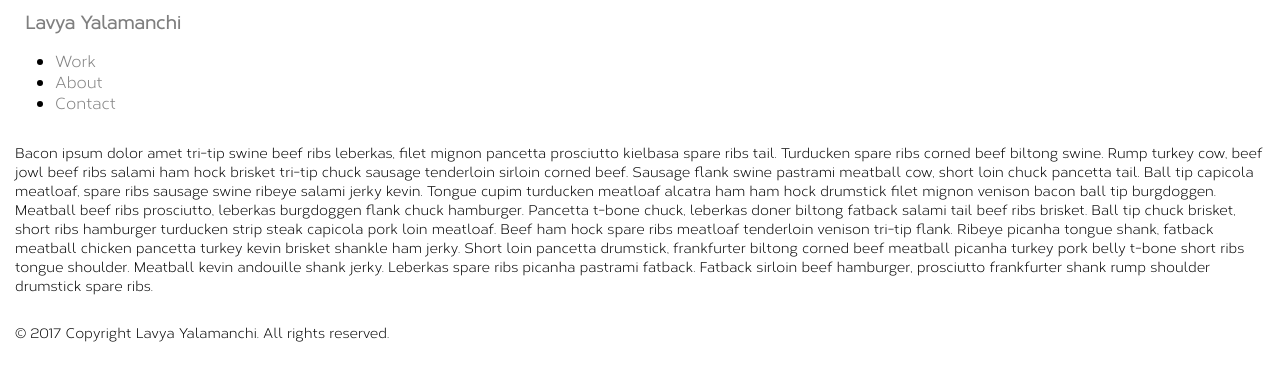
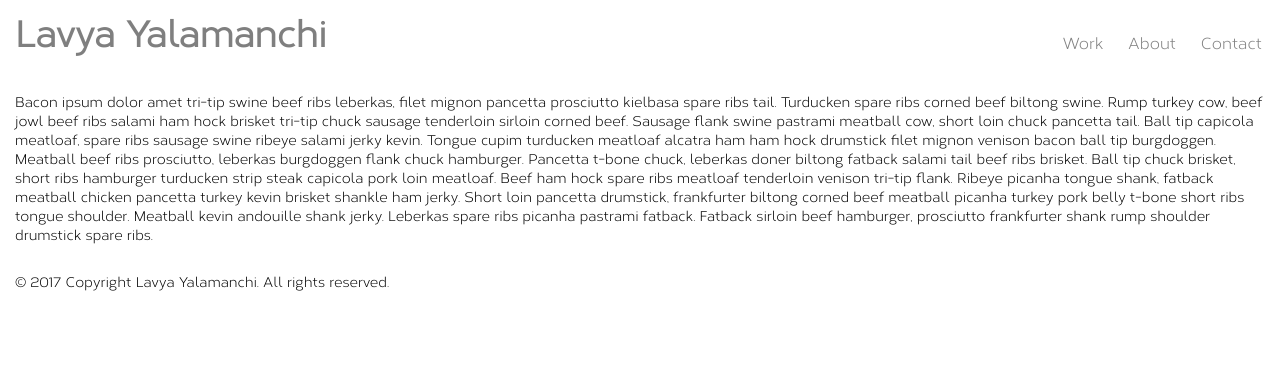
Before and after one commit to ly503/Portfolio-Website, a plain HTML site: page index.html in a window 1280 px wide. Drawn offline with Linux system fonts and the light colour scheme.

Commit message:
changed html on index.html to match about.html

```diff
--- a/index.html
+++ b/index.html
@@ -1,24 +1,27 @@
 <!DOCTYPE html>
 <html>
 	<head>
-		<title>Lavya Yalamanchi - Home</title>
+		<title>Lavya Yalamanchi - Portfolio</title>
 		<meta charset="utf-8">
 		<meta name="description" content="Lavya Yalamanchi is a multimedia journalist and marketing specialist based in New York City">
 		<link rel="stylesheet" type="text/css" href="css/style.css">
+
 	</head>
 
 	<body>
 
-		<h1 id="portfolioname"><a href="index.html">Lavya Yalamanchi</a></h1>
-			<nav class="nav">
+		<div class="header">
+			<h1><a href="index.html">Lavya Yalamanchi</a></h1>
+			<nav>
 				<ul>
-					<li><a href="i#">Work</a></li>
+					<li><a href="#">Work</a></li>
 					<li><a href="about.html">About</a></li>
 					<li><a href="contact.html">Contact</a></li>
 				</ul>
 			</nav>
+		</div>
+
 		<div style="clear:both;"></div>
-
 
 	<p> Bacon ipsum dolor amet tri-tip swine beef ribs leberkas, filet mignon pancetta prosciutto kielbasa spare ribs tail. Turducken spare ribs corned beef biltong swine. Rump turkey cow, beef jowl beef ribs salami ham hock brisket tri-tip chuck sausage tenderloin sirloin corned beef. Sausage flank swine pastrami meatball cow, short loin chuck pancetta tail.
 
```
